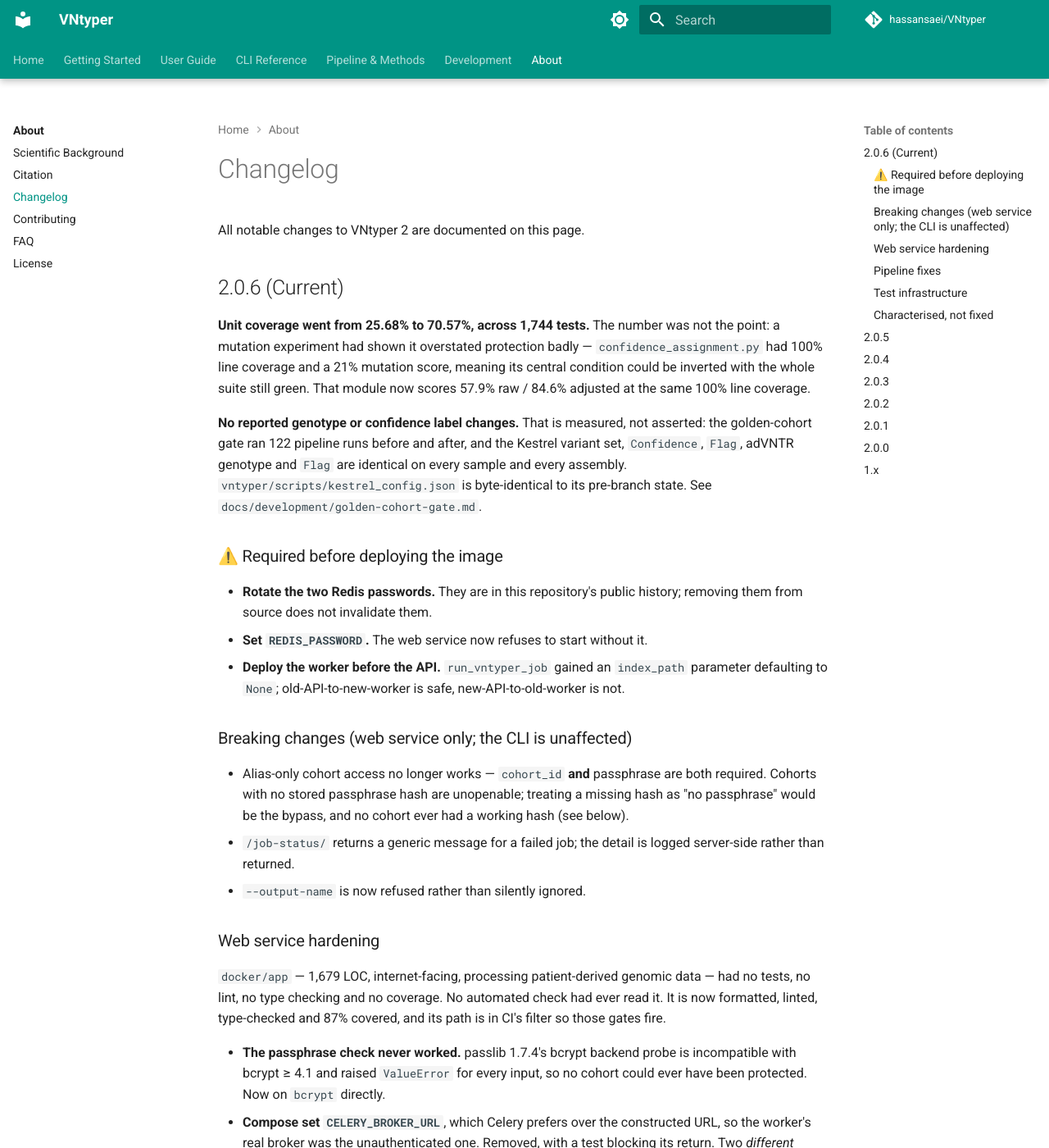
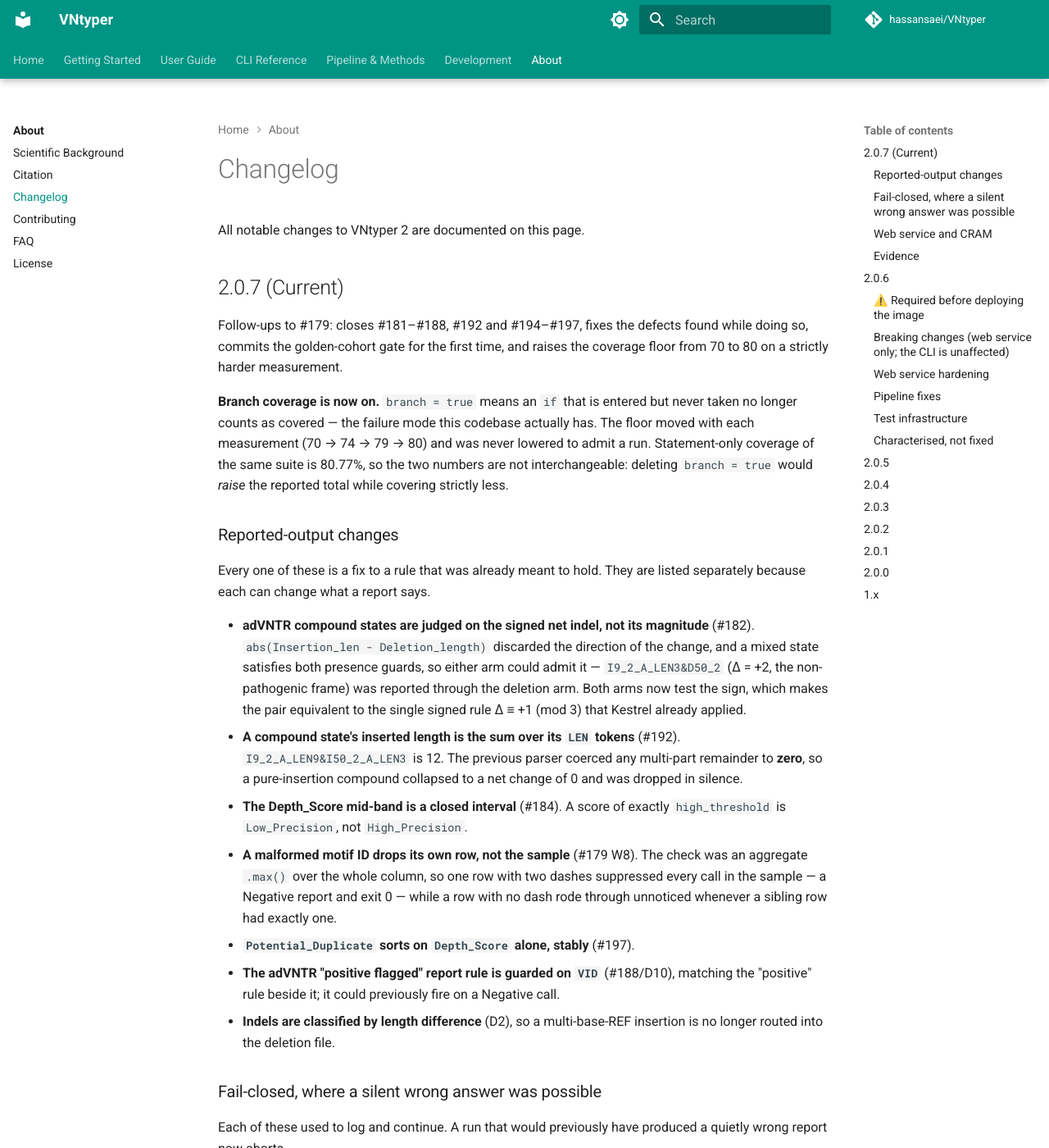
Before and after one commit to hassansaei/VNtyper, an MkDocs documentation site: the page built from docs/about/changelog.md, in a window 1280 px wide and 1400 px high. Shown: the whole window at 82% size. Built offline with MkDocs 1.6.1 and Material for MkDocs 9.7.7, drawn with Linux system fonts in a browser that asks for light colours; comment, search, counter and statistics services are not loaded; some of the changed text lies outside the part shown.

Commit message:
chore(release): 2.0.7
Closes the #179 follow-ups (#181-#188, #192, #194-#197), fixes the defects found
while doing so, commits the golden-cohort gate for the first time, and raises the
coverage floor from 70 to 80 with branch coverage enabled.

Reported-output changes: adVNTR compound states are judged on the signed net indel
rather than its magnitude, a compound state's inserted length is the sum over its
LEN tokens, the Depth_Score mid-band is a closed interval, a malformed motif ID
drops its own row instead of the whole sample, Potential_Duplicate sorts stably on
Depth_Score alone, and the adVNTR "positive flagged" report rule is guarded on VID.

Gated by golden-cohort run 5 (4fd638a -> 9816f86); no pipeline source changed after
the gated commit.

Co-Authored-By: Claude Opus 5 (1M context) <noreply@anthropic.com>

```diff
--- a/docs/about/changelog.md
+++ b/docs/about/changelog.md
@@ -2,7 +2,96 @@
 
 All notable changes to VNtyper 2 are documented on this page.
 
-## 2.0.6 (Current)
+## 2.0.7 (Current)
+
+Follow-ups to #179: closes #181–#188, #192 and #194–#197, fixes the defects found while
+doing so, commits the golden-cohort gate for the first time, and raises the coverage
+floor from 70 to 80 on a strictly harder measurement.
+
+**Branch coverage is now on.** `branch = true` means an `if` that is entered but never
+taken no longer counts as covered — the failure mode this codebase actually has. The
+floor moved with each measurement (70 → 74 → 79 → 80) and was never lowered to admit a
+run. Statement-only coverage of the same suite is 80.77%, so the two numbers are not
+interchangeable: deleting `branch = true` would *raise* the reported total while covering
+strictly less.
+
+### Reported-output changes
+
+Every one of these is a fix to a rule that was already meant to hold. They are listed
+separately because each can change what a report says.
+
+- **adVNTR compound states are judged on the signed net indel, not its magnitude**
+  (#182). `abs(Insertion_len - Deletion_length)` discarded the direction of the change,
+  and a mixed state satisfies both presence guards, so either arm could admit it —
+  `I9_2_A_LEN3&D50_2` (Δ = +2, the non-pathogenic frame) was reported through the
+  deletion arm. Both arms now test the sign, which makes the pair equivalent to the
+  single signed rule Δ ≡ +1 (mod 3) that Kestrel already applied.
+- **A compound state's inserted length is the sum over its `LEN` tokens** (#192).
+  `I9_2_A_LEN9&I50_2_A_LEN3` is 12. The previous parser coerced any multi-part remainder
+  to **zero**, so a pure-insertion compound collapsed to a net change of 0 and was
+  dropped in silence.
+- **The Depth_Score mid-band is a closed interval** (#184). A score of exactly
+  `high_threshold` is `Low_Precision`, not `High_Precision`.
+- **A malformed motif ID drops its own row, not the sample** (#179 W8). The check was an
+  aggregate `.max()` over the whole column, so one row with two dashes suppressed every
+  call in the sample — a Negative report and exit 0 — while a row with no dash rode
+  through unnoticed whenever a sibling row had exactly one.
+- **`Potential_Duplicate` sorts on `Depth_Score` alone, stably** (#197).
+- **The adVNTR "positive flagged" report rule is guarded on `VID`** (#188/D10), matching
+  the "positive" rule beside it; it could previously fire on a Negative call.
+- **Indels are classified by length difference** (D2), so a multi-base-REF insertion is
+  no longer routed into the deletion file.
+
+### Fail-closed, where a silent wrong answer was possible
+
+Each of these used to log and continue. A run that would previously have produced a
+quietly wrong report now aborts.
+
+- `cross_match` raises when a `match_logic` rule cannot be evaluated — "no match" was
+  indistinguishable from genuine discordance.
+- `filter_final_dataframe` raises when a required gate column is missing from a non-empty
+  frame; a missing gate is not a permit (#185).
+- `confidence_assignment` requires its calibration keys instead of defaulting them. The
+  old defaults were not neutral: `high` fell back to 0.4 where the shipped config sets
+  0.00515, a factor of 78.
+- `filter_vcf` asserts the pinned Kestrel 1.0.1 allele contract, so a jar swap is loud.
+- `extract_unmapped_from_offset` raises on a truncated or non-BAI index instead of
+  scanning from offset 0.
+- `validate_bam_file` honours its documented `ValueError` — the branch that raises it was
+  unreachable.
+- `motif_processing` refuses `use_uniform_filtering` with an empty GG allowlist, which
+  would delete every GG alternate including canonical dupC (#186). Cannot fire on the
+  shipped config.
+
+### Web service and CRAM
+
+- **An accepted CRAM is now run as a CRAM** (#188). The endpoint has always accepted
+  `.cram`, but the worker hardcoded `--bam`, and the index fallback named a `.bai` that
+  is never written beside a CRAM — so the existence check never found the index the
+  worker had just built, and cleanup left the real `.crai` on the shared volume.
+- **Patient files come off the shared volume first.** The cleanup block used to open with
+  two unguarded Redis calls, so a broker that became unreachable as the task exited left
+  the alignment and its index behind — and replaced the pipeline's own exception with a
+  connection error.
+- **CRAM unmapped-read extraction waits for its writer.** The `tee >(...)` process
+  substitution let the shell return while samtools was still flushing: measured on a
+  600k-read CRAM, `samtools merge` ran against 199,797 of 200,000 reads and accepted the
+  short file with a warning.
+- Alignment extensions are matched case-insensitively across all three layers, so the
+  `SAMPLE.CRAM` the upload allowlist accepts is no longer rejected by the validator.
+  FASTQ stays case-sensitive on purpose — fastp reads `reads.FASTQ.GZ` as text and
+  reports 0 reads with exit status 0.
+
+### Evidence
+
+Gated by golden-cohort **run 5** (`4fd638a` → `9816f86`), and no pipeline source changed
+after the gated commit. The harness itself is committed for the first time, with
+cohort-mode and CRAM cases; see `docs/development/golden-cohort-gate.md`. The branch was
+additionally put through an adversarial read-only review, which found the signed-frame
+merge blocker above — introduced by the #192 fix that made it reachable — before it could
+ship.
+
+## 2.0.6
 
 **Unit coverage went from 25.68% to 70.57%, across 1,744 tests.** The number was not the
 point: a mutation experiment had shown it overstated protection badly —
--- a/vntyper/version.py
+++ b/vntyper/version.py
@@ -1,3 +1,3 @@
 # vntyper/version.py
 
-__version__ = "2.0.6"
+__version__ = "2.0.7"
```
Also changed, not shown: 1 other file.
